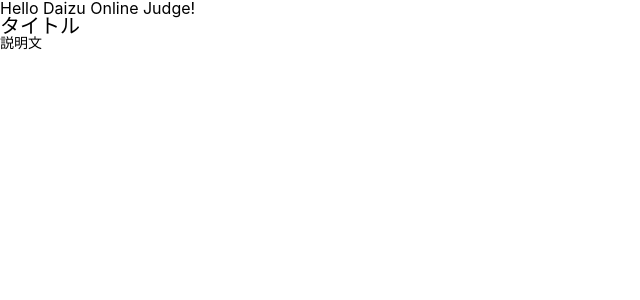
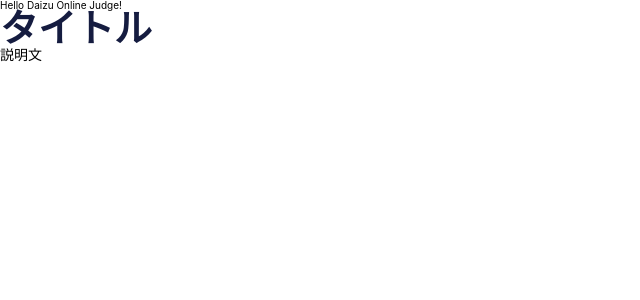
Before and after one commit to SoyBeansLab/daizu-online-judge-frontend, a Next.js app: page / in a window 1280 px wide. Shown: the top 300 px of the page, without its empty margins (0-640 px from the left). Built offline with nearby package versions, Linux system fonts and the light colour scheme.

Commit message:
feat: add css config

```diff
--- a/components/example.module.scss
+++ b/components/example.module.scss
@@ -1,6 +1,10 @@
+@import '../styles/mixins.scss';
+
 .example-component {
   > .title {
-    font-size: 20px;
+    @include font-heading-1;
+
+    color: var(--color-text-main);
   }
 
   > .description {
--- /dev/null
+++ b/pages/_app.scss
@@ -0,0 +1,13 @@
+:root {
+  font-family: 'Roboto', sans-serif;
+  line-height: 1.17;
+  font-size: 10px;
+
+  --color-background-main: #f9f3EF;
+  --color-background-sub: #fffffe;
+  --color-button-base: #716040;
+  --color-text-main: #151c40;
+  --color-text-sub: #fffffe;
+  --color-text-base: #716040;
+  --color-accent: #ef6357;
+}
--- a/pages/_app.tsx
+++ b/pages/_app.tsx
@@ -1,7 +1,17 @@
 import '../styles/globals.css';
+import './_app.scss';
 import type { AppProps } from 'next/app';
+import Head from 'next/head';
 
 function MyApp({ Component, pageProps }: AppProps) {
-  return <Component {...pageProps} />;
+  return (
+    <div>
+      <Head>
+        <link rel='preconnect' href='https://fonts.gstatic.com' />
+        <link href='https://fonts.googleapis.com/css2?family=Roboto:wght@400;700&display=swap' rel='stylesheet' />
+      </Head>
+      <Component {...pageProps} />
+    </div>
+  );
 }
 export default MyApp;
--- /dev/null
+++ b/styles/mixins.scss
@@ -0,0 +1,24 @@
+@mixin font-heading-1 {
+  font-family: Roboto;
+  font-weight: 700;
+  font-style: normal;
+  font-size: 3.8rem;
+}
+
+@mixin font-heading-2 {
+  font-family: Roboro;
+  font-style: normal;
+  font-size: 1.8rem;
+}
+
+@mixin font-heading-4 {
+  font-family: Roboro;
+  font-style: normal;
+  font-size: 1.4rem;
+}
+
+@mixin font-normal {
+  font-family: Roboro;
+  font-style: normal;
+  font-size: 1rem;
+}
```
